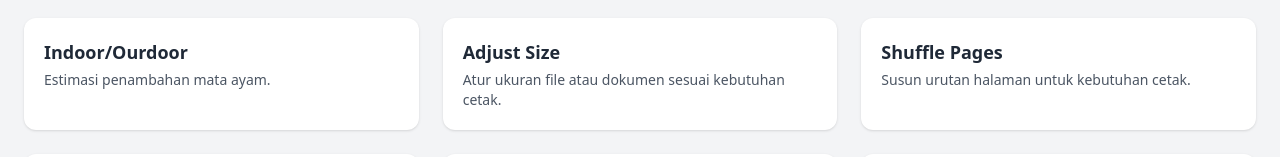
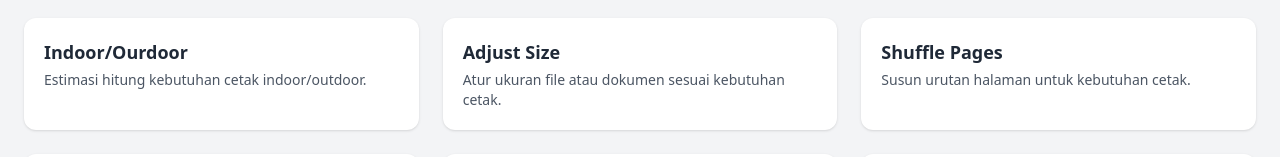
Before and after one commit to fsdashboard/estimasi-layout, a plain HTML site: page index.html in a window 1280 px wide. Shown: the part 202-359 px from the top of the page. Drawn offline with nearby package versions, Linux system fonts and the light colour scheme.

Commit message:
Update indoor outdoor

```diff
--- a/index.html
+++ b/index.html
@@ -32,7 +32,7 @@
 
       <a href="/estimasi-layout/indoor-outdoor/indoor-outdoor.html" class="block p-5 bg-white rounded-xl shadow hover:shadow-lg transition">
         <h2 class="text-lg font-bold mb-1">Indoor/Ourdoor</h2>
-        <p class="text-sm text-gray-600">Estimasi penambahan mata ayam.</p>
+        <p class="text-sm text-gray-600">Estimasi hitung kebutuhan cetak indoor/outdoor.</p>
       </a>
 
       <a href="/estimasi-layout/adjust-size.html" class="block p-5 bg-white rounded-xl shadow hover:shadow-lg transition">
```
